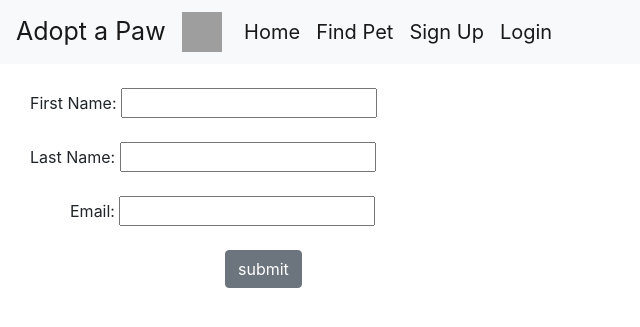
After one commit to jamiellem/CST205_FinalProject, a Flask app: page /Adopt in a window 1280 px wide. The commit adds this page. Shown: the top 327 px of the page, without its empty margins (0-640 px from the left). Run offline with Flask 2, Linux system fonts and the light colour scheme; some libraries are stand-ins or nearby versions; grey boxes are pictures that could not be loaded.

Commit message:
Adopt Button functionality, updated READ.me

```diff
--- a/home/main.py
+++ b/home/main.py
@@ -3,17 +3,25 @@ from flask_bootstrap import Bootstrap
 import requests
 import random
 
+#CST 205 Final Project
+#Project Name: Adopt a Paw
+#Authors: Jamie Maniulit, Isaiah Bueno, Calvin Chan
+#Contributers: Jamie - worked on main.py functions, API implementation,
+#and all template html classes.
+
+#Project Github Link: https://github.com/jamiellem/CST205_FinalProject
 
 app = Flask(__name__)
 bootstrap = Bootstrap(app)
 
-
+#Requests to get image and breed data from API
 images = requests.get("https://dog.ceo/api/breed/hound/images")
 imgData = images.json()['message']
-
 breeds = requests.get("https://dog.ceo/api/breed/hound/list")
 breedData = breeds.json()['message']
 
+#Renders home page, this function also randomizes the dog pics
+#shown each time the user reloads the page.
 @app.route('/')
 def home():
     firstBreed = random.choice(imgData)
@@ -21,6 +29,7 @@ def home():
     thirdBreed = random.choice(imgData)
     return render_template('home.html',data1=firstBreed,data2=secondBreed,data3=thirdBreed)
 
+#Renders find pet page and passes breed and image data from API
 @app.route('/findPet')
 def petFind():
     breed1 = breedData[0]
@@ -38,10 +47,17 @@ def petFind():
     return render_template('findPet.html', b1=breed1, i1=img1,b2=breed2, i2=img2,
                            b3=breed3, i3=img3,b4=breed4, i4=img4,b5=breed5, i5=img5, b6=breed6, i6=img6)
 
+#Renders Sign Up page
 @app.route('/signUp')
 def CreateAcc():
     return render_template('CreateAcc.html')
 
+#Renders Login page
 @app.route('/login')
 def Login():
     return render_template('Login.html')
+
+#Renders Adopt page
+@app.route('/Adopt')
+def Adopt():
+    return render_template('Adopt.html')
--- /dev/null
+++ b/home/templates/Adopt.html
@@ -0,0 +1,53 @@
+<!DOCTYPE html>
+<html lang="en">
+<head>
+    <meta charset="UTF-8">
+    <link rel="stylesheet" href="https://stackpath.bootstrapcdn.com/bootstrap/4.5.2/css/bootstrap.min.css" />
+    <title>Pet Find</title>
+</head>
+<body>
+    <header>
+        <nav class="navbar navbar-expand-lg navbar-light bg-light">
+            <a class="navbar-brand" style="font-size:25px"> Adopt a Paw </a>
+            <img src="https://www.pngfind.com/pngs/m/444-4444574_meet-greet-pet-owner-icon-png-transparent-png.png" width="40" height="40" alt="">
+            <a class="navbar-brand" href="/"> &nbsp; &nbsp; Home </a>
+            <a class="navbar-brand" href="/findPet"> Find Pet  </a>
+            <a class="navbar-brand" href="/signUp"> Sign Up  </a>
+            <a class="navbar-brand" href="/login"> Login  </a>
+        </nav>
+    </header>
+    <br>
+
+    <div style="text-indent:30px">
+        First Name: <input id="name" type="text"> <br> <br>
+    </div>
+
+    <div style="text-indent:30px">
+        Last Name: <input id="lastName" type="text"> <br> <br>
+    </div>
+
+    <div style="text-indent:70px">
+       Email: <input id="email" type="text"> <br> <br>
+    </div>
+
+    <div style="text-indent:225px">
+        <button onclick="msg()" class="btn btn-secondary"> submit </button>
+    </div>
+    <br>
+
+    <div style="text-indent:20px">
+        <span id="msg" style="color:green;"></span>
+    </div>
+
+    <div style="text-indent:20px">
+        <span id="error" style="color:red;"></span>
+    </div>
+</body>
+
+<script>
+    function msg(){
+       document.getElementById("msg").innerHTML = "Thank you! Adoption details will be sent to email!"
+    }
+</script>
+
+</html>
```
Also changed, not shown: home/templates/findPet.html (+12 -6 lines), README.md.
